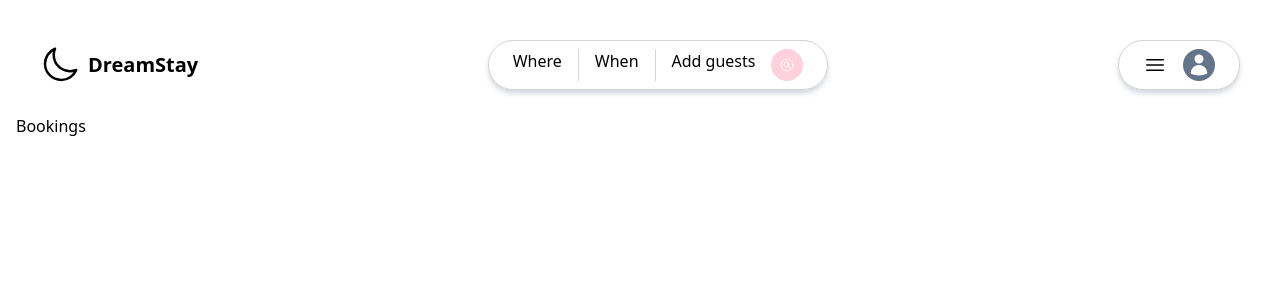
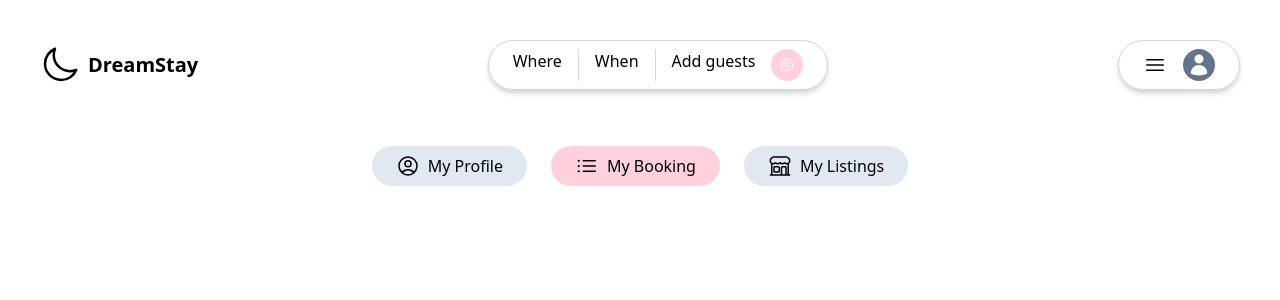
Before and after one commit to Xhz0729/my-booking-app-repository, a React (Vite) app in the folder client/: page /account/bookings in a window 1280 px wide. Shown: the top 300 px of the page. Built offline with nearby package versions, Linux system fonts and the light colour scheme; no server answers.

Commit message:
Render AccountNav component

```diff
--- a/client/src/pages/BookingsPage.jsx
+++ b/client/src/pages/BookingsPage.jsx
@@ -1,5 +1,6 @@
 import React, { useState, useEffect } from "react";
 import axios from "axios";
+import AccountNav from "../components/AccountNav";
 
 const BookingsPage = () => {
   // State for bookingsData
@@ -12,7 +13,12 @@ const BookingsPage = () => {
     });
   }, []);
 
-  return <div>Bookings</div>;
+  return (
+    <div>
+      {/* Render the AccountNav component */}
+      <AccountNav />
+    </div>
+  );
 };
 
 export default BookingsPage;
```
